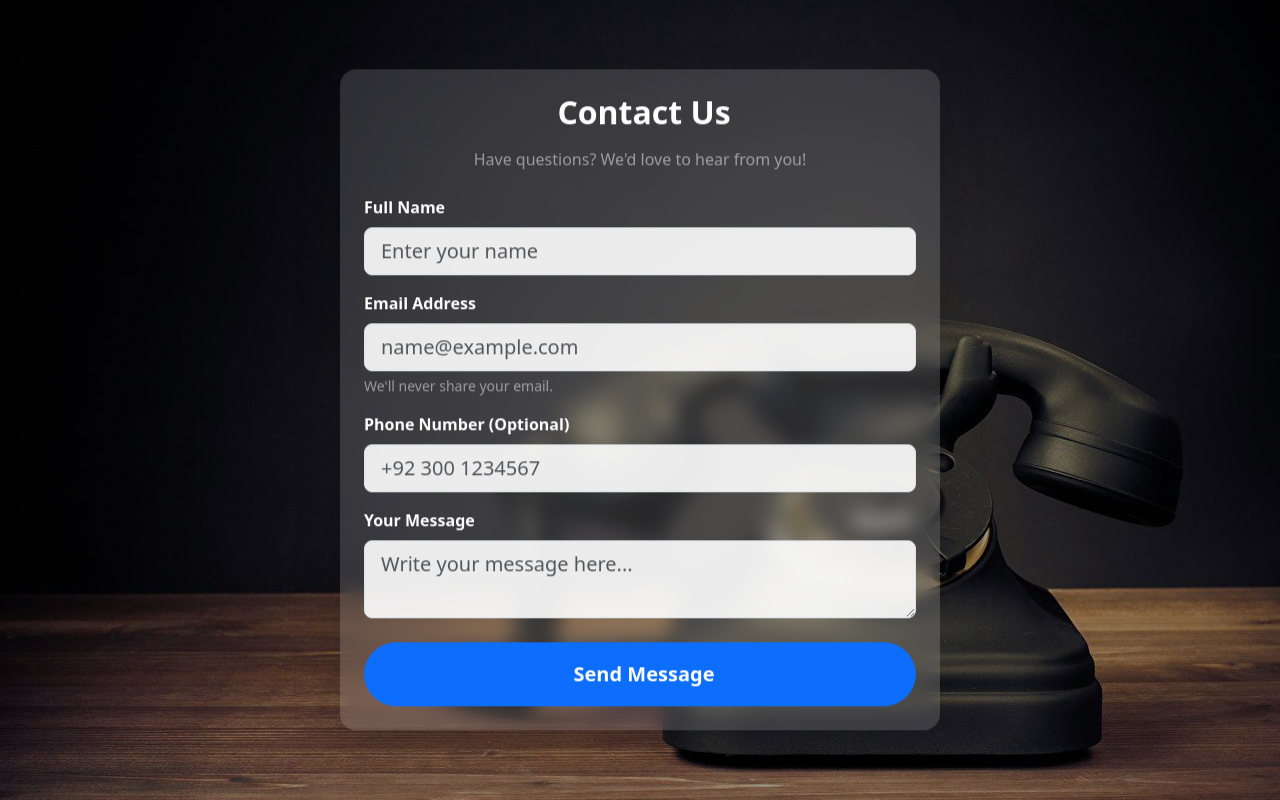
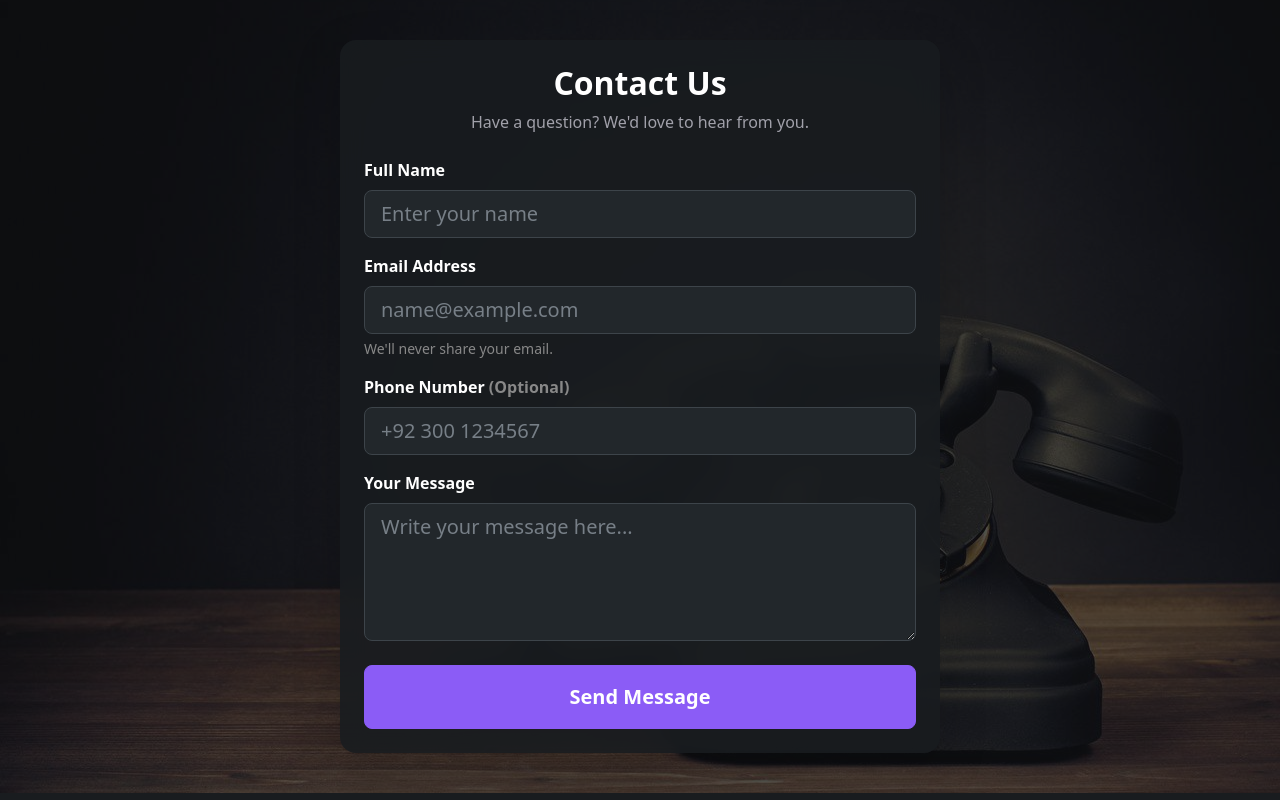
Before and after one commit to Hasnain-118/Django, a Django app: page /contact/ in a window 1280 px wide. Shown: the part 70-870 px from the top of the page. Run offline with Django 5.2, Linux system fonts and the light colour scheme.

Commit message:
contact us theme updated

```diff
--- a/templates/contact.html
+++ b/templates/contact.html
@@ -1,65 +1,165 @@
 {% extends "base.html" %}
 
-{% block title %}Contact Us - Hasnain's Site{% endblock title %}
+{% block title %}Contact Us - Hasnain's Digital Library{% endblock title %}
 
 {% block body %}
 
-<!-- Full Page Hero with Floating Form -->
-<div class="position-relative" style="height: 100vh; overflow: hidden;">
+<div class="position-relative" style="min-height: calc(100vh - 70px); overflow: hidden;">
 
-    <!-- Background Image (Full Screen) -->
-    <img src="/static/contact.jpg" class="w-100 h-100" style="height: 100%; object-fit: cover;" alt="Contact us banner image">
+    <img src="/static/contact.jpg"
+         class="w-100 h-100 position-absolute top-0 start-0"
+         style="object-fit: cover;"
+         alt="Contact us">
 
-    <!-- Dark Overlay (Makes text readable) -->
-    <div class="position-absolute top-0 start-0 w-100 h-100" style="background-color: rgba(0, 0, 0, 0.4);"></div>
+    <div class="position-absolute top-0 start-0 w-100 h-100"
+         style="background: rgba(17, 19, 21, 0.72);">
+    </div>
 
-    <!-- Floating Form (Glass Card) -->
-    <div class="position-absolute top-50 start-50 translate-middle" style="width: 90%; max-width: 600px;">
+    <div class="position-relative d-flex align-items-center justify-content-center"
+         style="min-height: calc(100vh - 70px); padding: 40px 15px;">
 
-        <div class="card shadow-lg border-0 rounded-4 p-4" style="background: rgba(255, 255, 255, 0.15); backdrop-filter: blur(10px); -webkit-backdrop-filter: blur(10px); border: 1px solid rgba(255, 255, 255, 0.2);">
+        <div class="card border-0 shadow-lg rounded-4 p-4"
+             style="
+                width: 100%;
+                max-width: 600px;
+                background: rgba(25, 28, 31, 0.88);
+                backdrop-filter: blur(12px);
+                -webkit-backdrop-filter: blur(12px);
+             ">
 
-            <h2 class="mb-3 fw-bold text-white text-center">
-                <i class="bi bi-envelope-paper-fill me-2"></i>Contact Us
+            <h2 class="fw-bold text-white text-center mb-2">
+                Contact Us
             </h2>
-            <p class="text-white-50 text-center mb-4">
-                Have questions? We'd love to hear from you!
+
+            <p class="text-center mb-4"
+               style="color: #a1a1aa;">
+                Have a question? We'd love to hear from you.
             </p>
 
             <form method="POST" action="/contact/">
+
                 {% csrf_token %}
 
-                <!-- Name Field -->
                 <div class="mb-3">
-                    <label for="name" class="form-label fw-semibold text-white">Full Name</label>
-                    <input type="text" class="form-control form-control-lg" id="name" name="name" placeholder="Enter your name" style="background: rgba(255,255,255,0.9);">
+
+                    <label for="name"
+                           class="form-label fw-semibold text-white">
+                        Full Name
+                    </label>
+
+                    <input type="text"
+                           class="form-control form-control-lg contact-input"
+                           id="name"
+                           name="name"
+                           placeholder="Enter your name">
+
                 </div>
 
-                <!-- Email Field -->
+
                 <div class="mb-3">
-                    <label for="email" class="form-label fw-semibold text-white">Email Address</label>
-                    <input type="email" class="form-control form-control-lg" id="email" name="email" placeholder="name@example.com" required style="background: rgba(255,255,255,0.9);">
-                    <div class="form-text text-white-50">We'll never share your email.</div>
+
+                    <label for="email"
+                           class="form-label fw-semibold text-white">
+                        Email Address
+                    </label>
+
+                    <input type="email"
+                           class="form-control form-control-lg contact-input"
+                           id="email"
+                           name="email"
+                           placeholder="name@example.com"
+                           required>
+
+                    <div class="form-text"
+                         style="color: #888;">
+                        We'll never share your email.
+                    </div>
+
                 </div>
 
-                <!-- Phone Field -->
+
                 <div class="mb-3">
-                    <label for="phone" class="form-label fw-semibold text-white">Phone Number (Optional)</label>
-                    <input type="tel" class="form-control form-control-lg" id="phone" name="phone" placeholder="+92 300 1234567" style="background: rgba(255,255,255,0.9);">
+
+                    <label for="phone"
+                           class="form-label fw-semibold text-white">
+                        Phone Number
+                        <span style="color: #888;">(Optional)</span>
+                    </label>
+
+                    <input type="tel"
+                           class="form-control form-control-lg contact-input"
+                           id="phone"
+                           name="phone"
+                           placeholder="+92 300 1234567">
+
                 </div>
 
-                <!-- Message Field -->
+
                 <div class="mb-4">
-                    <label for="message" class="form-label fw-semibold text-white">Your Message</label>
-                    <textarea class="form-control form-control-lg" id="message" name="desc" placeholder="Write your message here..." required style="background: rgba(255,255,255,0.9);"></textarea>
+
+                    <label for="message"
+                           class="form-label fw-semibold text-white">
+                        Your Message
+                    </label>
+
+                    <textarea class="form-control form-control-lg contact-input"
+                              id="message"
+                              name="desc"
+                              rows="4"
+                              placeholder="Write your message here..."
+                              required></textarea>
+
                 </div>
 
-                <!-- Submit Button -->
-                <button type="submit" class="btn btn-primary btn-lg w-100 rounded-pill py-3 fw-bold">
-                    <i class="bi bi-send-fill me-2"></i>Send Message
+
+                <button type="submit"
+                        class="btn btn-lg w-100 rounded-3 py-3 fw-semibold contact-btn">
+
+                    Send Message
+
                 </button>
+
             </form>
+
         </div>
+
     </div>
+
 </div>
 
+
+<style>
+
+    .contact-input {
+        background: #22272b;
+        border: 1px solid #3d444a;
+        color: white;
+    }
+
+    .contact-input::placeholder {
+        color: #777f87;
+    }
+
+    .contact-input:focus {
+        background: #22272b;
+        color: white;
+        border-color: #8b5cf6;
+        box-shadow: 0 0 0 3px rgba(139, 92, 246, 0.15);
+    }
+
+    .contact-btn {
+        background: #8b5cf6;
+        border: 1px solid #8b5cf6;
+        color: white;
+        transition: 0.2s ease;
+    }
+
+    .contact-btn:hover {
+        background: #7c3aed;
+        border-color: #7c3aed;
+        color: white;
+    }
+
+</style>
+
 {% endblock body %}
```
